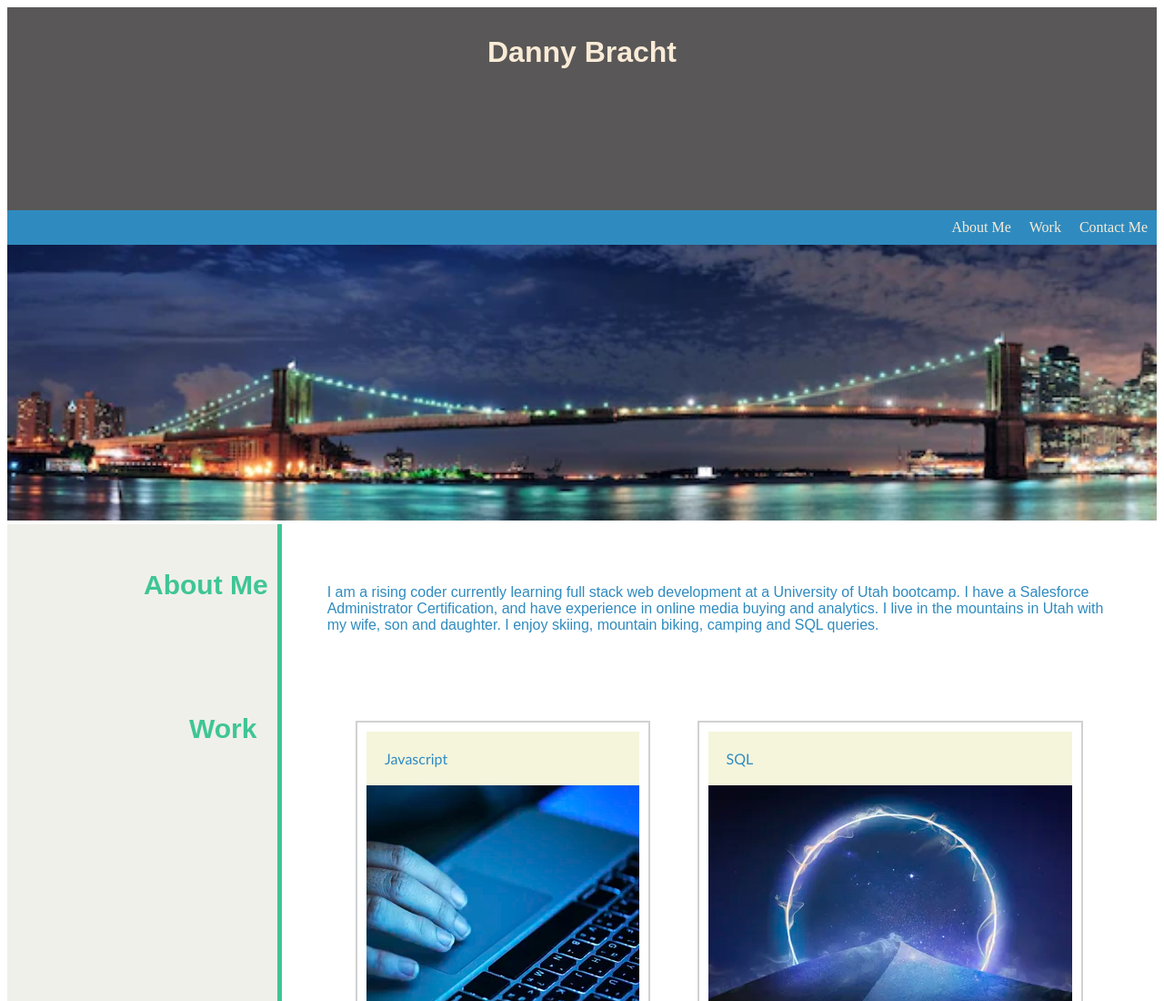
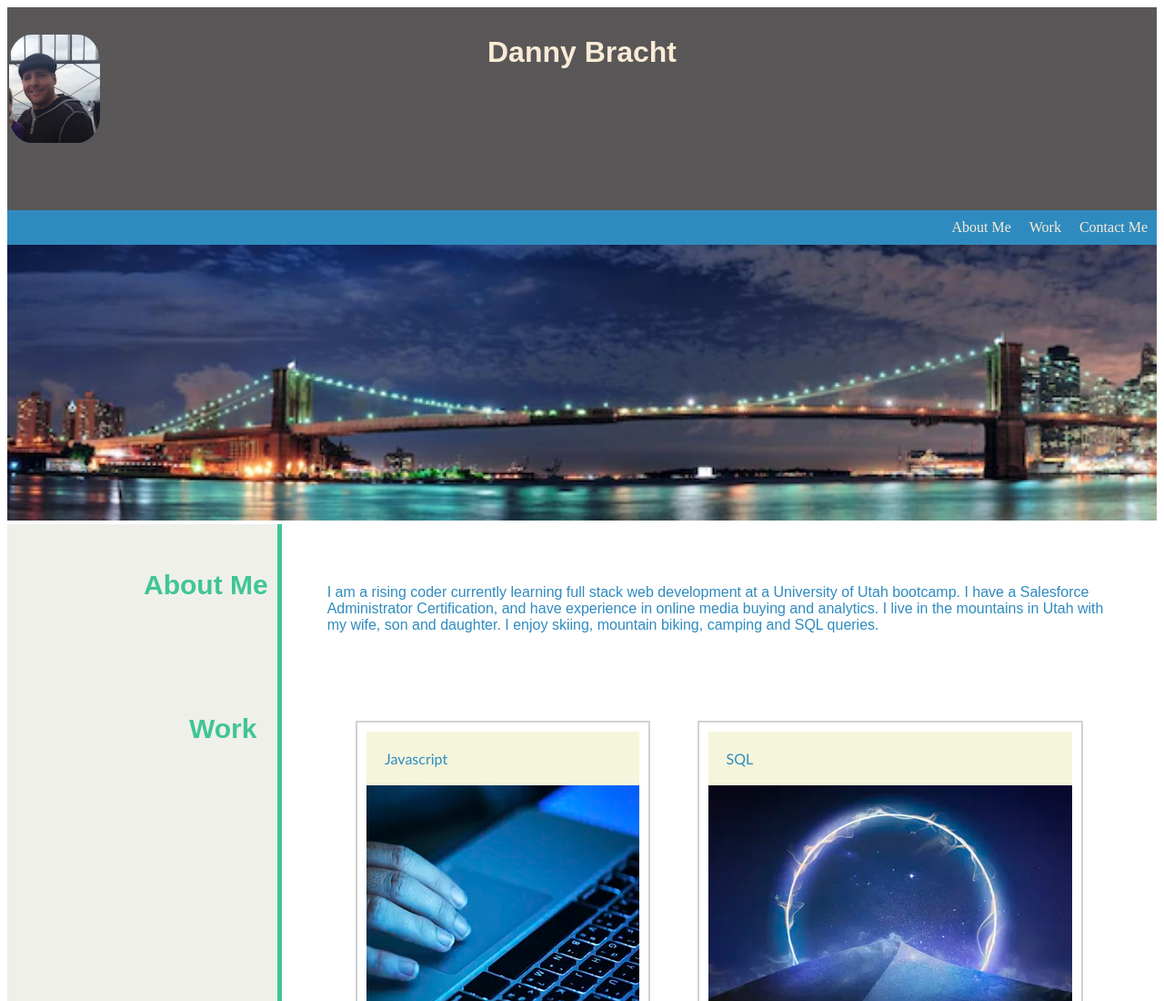
Before and after one commit to brachtco/danny-portfolio, a plain HTML site: page index.html in a window 1280 px wide. Shown: the top 1100 px of the page at 91% size. Drawn offline with Linux system fonts and the light colour scheme.

Commit message:
Fixed headshot image

```diff
--- a/assets/style.css
+++ b/assets/style.css
@@ -18,7 +18,7 @@
 
 .headshot {
     position: relative;
-    left: -1120px;
+    left: -580px;
     top: -60px;
     border-radius: 25%;
     width: 8%;
```
